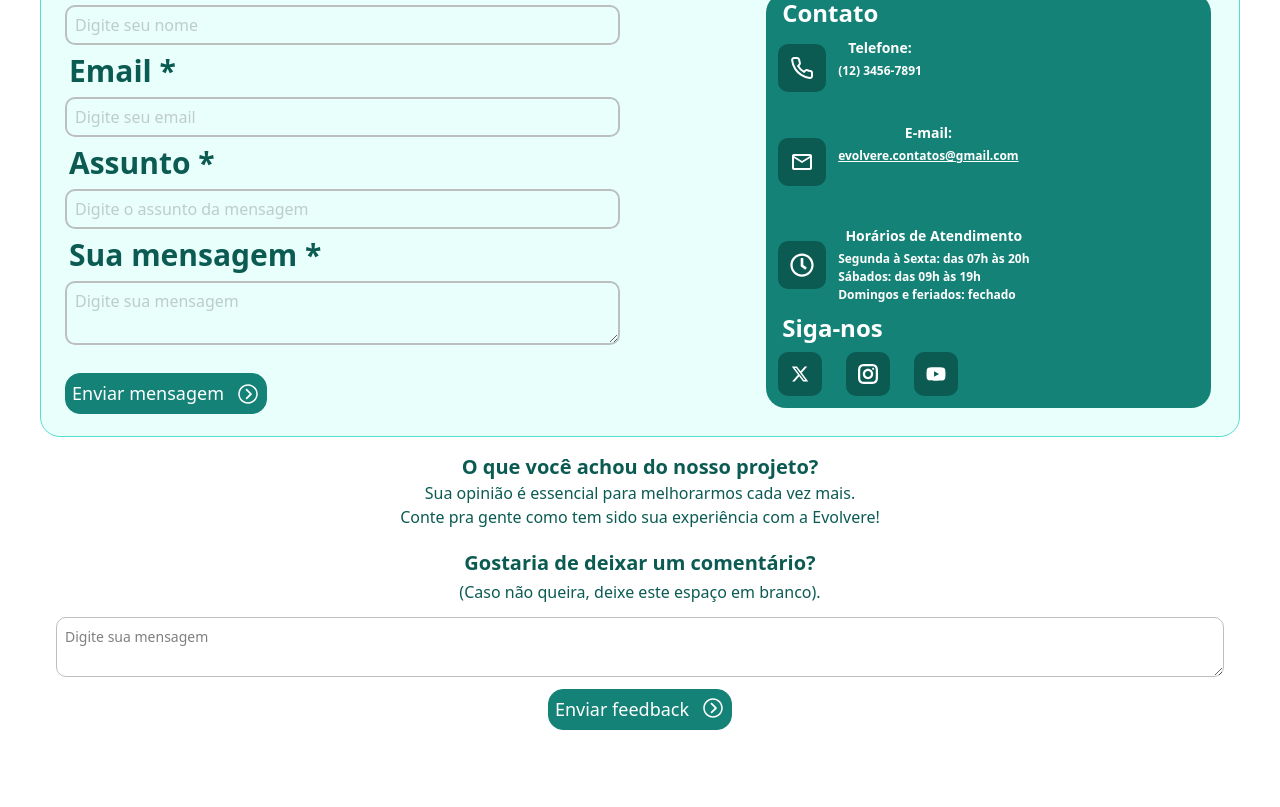
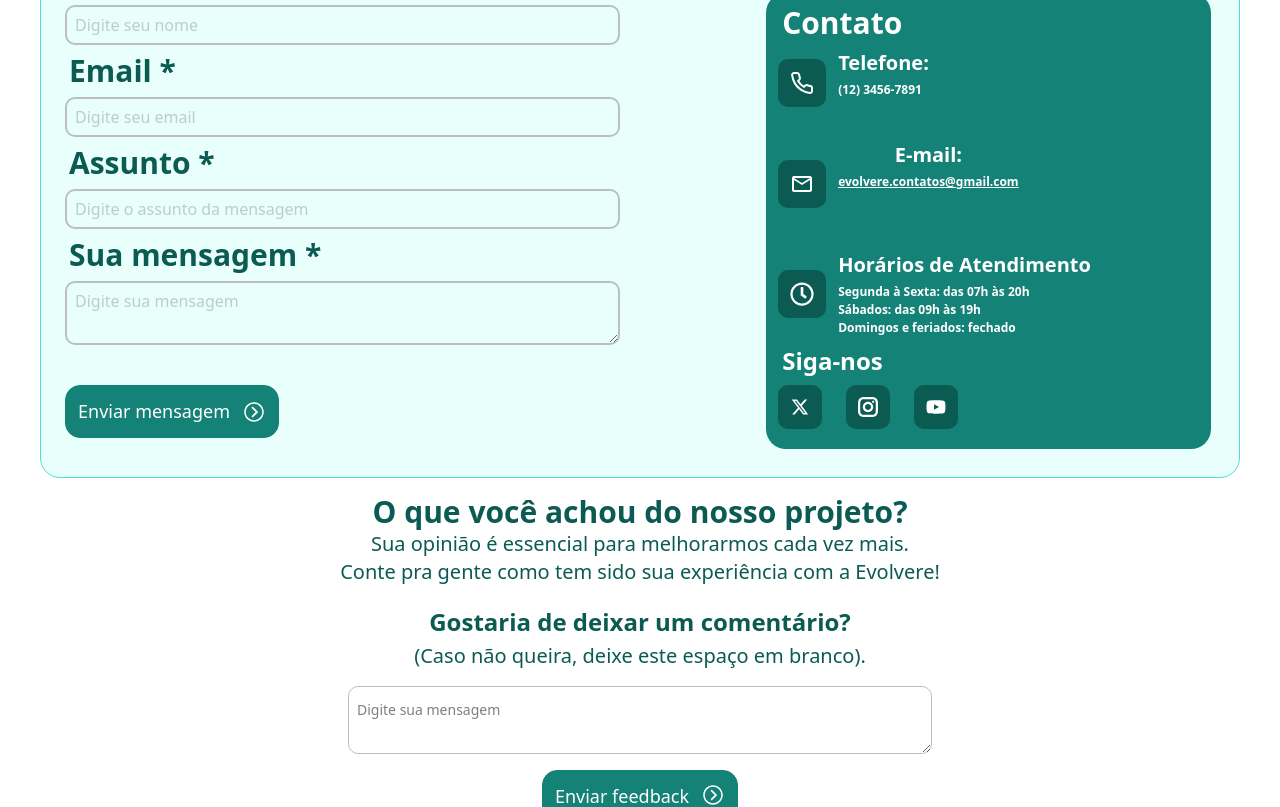
Before and after one commit to BSM-Global-Solution/evolvere, a React (Vite) app: page /contato in a window 1280 px wide. Shown: the part 380-1187 px from the top of the page. Built offline with nearby package versions, Linux system fonts and the light colour scheme; a web font is replaced by a local one.

Commit message:
style(Contato): finalizado a responsividade do responsive design para 'lg'.

```diff
--- a/src/routes/Contato/index.tsx
+++ b/src/routes/Contato/index.tsx
@@ -129,7 +129,7 @@ export default function Contato() {
                 type="submit"
                 title="Clique aqui para enviar mensagem"
                 className="w-[80%] border-1 border-[var(--color-green-400)] bg-[var(--color-green-400)] rounded-[15px] text-[18px] text-white flex justify-center gap-3 p-1.5 hover:bg-[var(--color-green-300)] hover:duration-300
-                            sm:w-[40%] md:items-center md:w-full"
+                            sm:w-[40%] md:items-center md:w-full lg:mt-3 lg:p-3"
               >
                 Enviar mensagem <IoIosArrowDropright size={24} />
               </button>
@@ -137,9 +137,9 @@ export default function Contato() {
           </div>
           <div
             className="bg-[var(--color-green-400)] rounded-[20px] flex flex-col items-center py-1
-                        sm:items-start md:mt-10 md:mb-3 lg:w-[40%] lg:mr-7 lg:mb-7"
+                        sm:items-start md:mt-10 md:mb-3 lg:w-[40%] lg:mr-7 lg:mb-7 lg:py-3"
           >
-            <h3 className="text-white text-2xl font-semibold flex px-4">
+            <h3 className="text-white text-2xl font-semibold flex px-4 lg:text-3xl">
               Contato
             </h3>
             <ul className="flex flex-col gap-2">
@@ -155,7 +155,7 @@ export default function Contato() {
                         {cardsEvolvere.icon}
                       </div>
                       <div className="flex flex-col gap-1 font-bold">
-                        <figcaption className="text-[14px] text-white">
+                        <figcaption className="text-[14px] text-white lg:text-xl">
                           {cardsEvolvere.figcaption}
                         </figcaption>
                         <p className="text-white text-[12px]">
@@ -195,17 +195,17 @@ export default function Contato() {
         </div>
       </div>
       <section className="flex flex-col items-center text-center p-4">
-        <h1 className="text-[var(--color-green-500)] font-bold text-xl">
+        <h1 className="text-[var(--color-green-500)] font-bold text-xl lg:text-3xl">
           O que você achou do nosso projeto?
         </h1>
-        <p className="text-[var(--color-green-500)] text-[16px] pb-5">
+        <p className="text-[var(--color-green-500)] text-[16px] pb-5 lg:text-xl">
           Sua opinião é essencial para melhorarmos cada vez mais. <br />
           Conte pra gente como tem sido sua experiência com a Evolvere!
         </p>
         <div></div>
-        <h2 className="text-[var(--color-green-500)] font-bold text-xl pb-3">
+        <h2 className="text-[var(--color-green-500)] font-bold text-xl pb-3 lg:text-2xl">
           Gostaria de deixar um comentário? <br />
-          <span className="font-normal text-[16px]">
+          <span className="font-normal text-[16px] lg:text-xl">
             (Caso não queira, deixe este espaço em branco).
           </span>
         </h2>
@@ -213,13 +213,14 @@ export default function Contato() {
           name="Mensagem"
           id="Mensagem"
           placeholder="Digite sua mensagem"
-          className="w-full border-1 border-[var(--color-gray-200)] rounded-[10px] p-2 gap-1 text-[14px]"
+          className="w-full border-1 border-[var(--color-gray-200)] rounded-[10px] p-2 gap-1 text-[14px] lg:w-[50%] lg:py-3 lg:mt-1"
         ></textarea>
         <div className="py-3">
           <button
             type="submit"
             title="Clique aqui para enviar o feedback"
-            className="w-full border-1 border-[var(--color-green-400)] bg-[var(--color-green-400)] rounded-[15px] text-[18px] text-white flex gap-3 p-1.5 hover:bg-[var(--color-green-300)] hover:duration-300"
+            className="w-full border-1 border-[var(--color-green-400)] bg-[var(--color-green-400)] rounded-[15px] text-[18px] text-white flex gap-3 p-1.5 hover:bg-[var(--color-green-300)] hover:duration-300
+            lg:p-3 lg:mt-1"
           >
             Enviar feedback <IoIosArrowDropright size={24} />
           </button>
```
